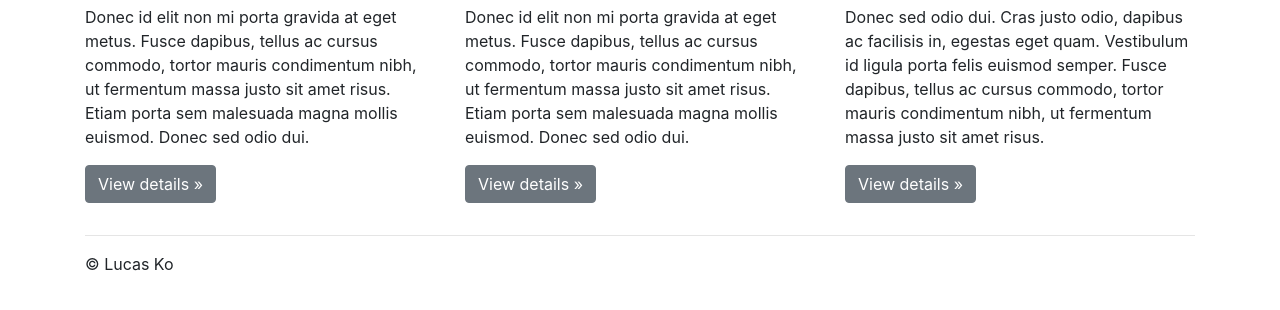
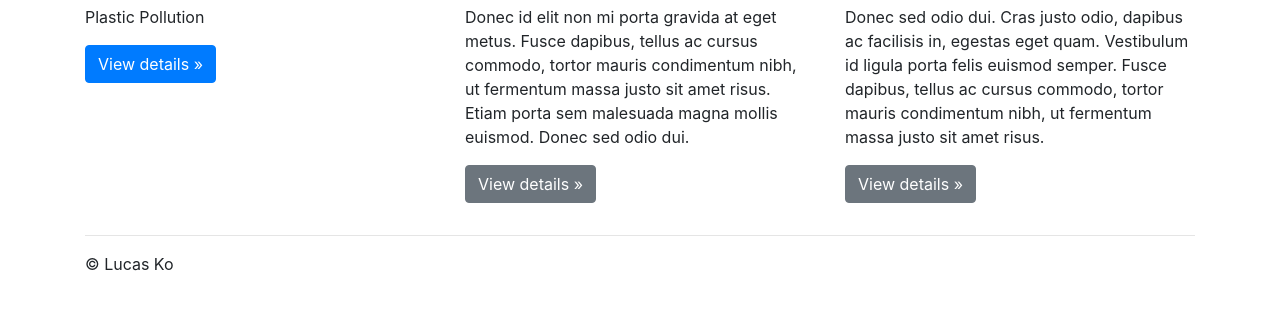
Before and after one commit to poako23/poako23.github.io, a plain HTML site: page index.html in a window 1280 px wide. Shown: the part 480-790 px from the top of the page. Drawn offline with nearby package versions, Linux system fonts and the light colour scheme.

Commit message:
Modify homepage

```diff
--- a/index.html
+++ b/index.html
@@ -60,8 +60,8 @@
     <div class="row">
       <div class="col-md-4">
         <h2>Project 1</h2>
-        <p>Donec id elit non mi porta gravida at eget metus. Fusce dapibus, tellus ac cursus commodo, tortor mauris condimentum nibh, ut fermentum massa justo sit amet risus. Etiam porta sem malesuada magna mollis euismod. Donec sed odio dui. </p>
-        <p><a class="btn btn-secondary" href="#" role="button">View details &raquo;</a></p>
+        <p>Plastic Pollution</p>
+        <p><a class="btn btn-primary" href="https://poako23.github.io/plastic-pollution/" target="_blank" role="button">View details &raquo;</a></p>
       </div>
       <div class="col-md-4">
         <h2>Project 2</h2>
```
